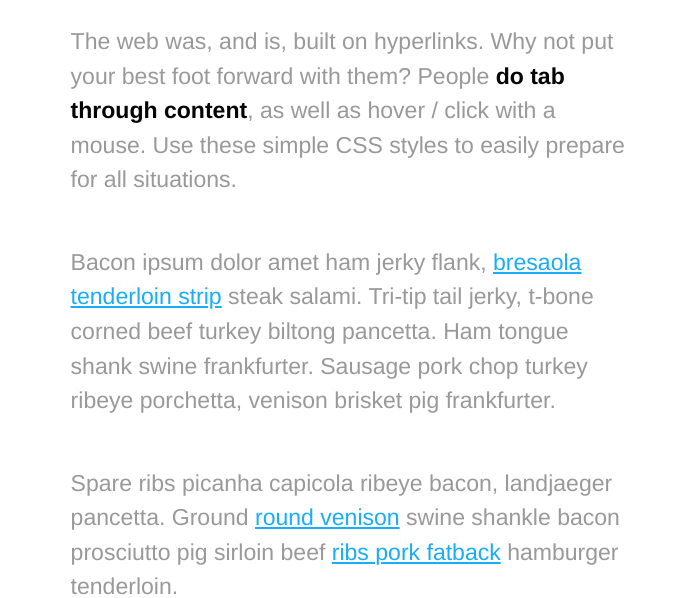
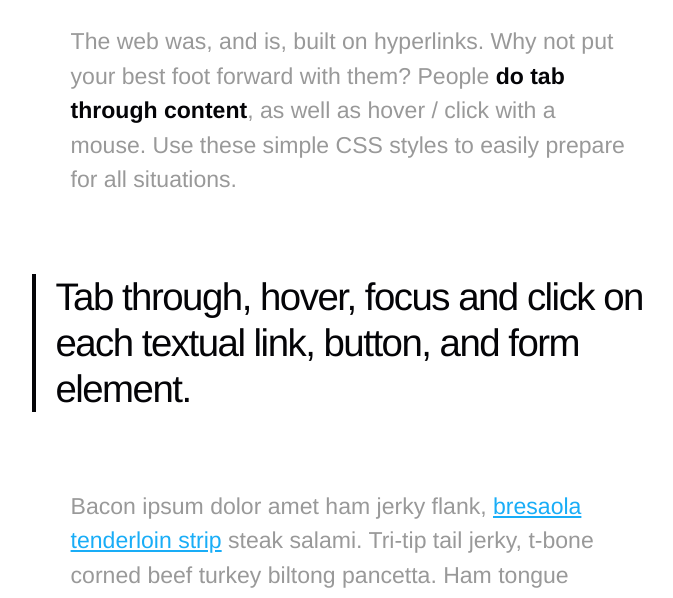
Before and after one commit to jefffis/interactible, a website: page index.html in a window 1280 px wide. Shown: the part 574-1172 px from the top of the page, without its empty margins (291-964 px from the left). Drawn offline with Linux system fonts and the light colour scheme.

Commit message:
Minor tweaks

```diff
--- a/index.html
+++ b/index.html
@@ -39,6 +39,9 @@
 			<p>
 				The web was, and is, built on hyperlinks. Why not put your best foot forward with them? People <strong>do tab through content</strong>, as well as hover / click with a mouse. Use these simple CSS styles to easily prepare for all situations.
 			</p>
+			<h4>
+				Tab through, hover, focus and click on each textual link, button, and form element.
+			</h4>
 			<p>
 				Bacon ipsum dolor amet ham jerky flank, <a href="##">bresaola tenderloin strip</a> steak salami. Tri-tip tail jerky, t-bone corned beef turkey biltong pancetta. Ham tongue shank swine frankfurter. Sausage pork chop turkey ribeye porchetta, venison brisket pig frankfurter.
 			</p>
--- a/stylesheets/sass/btn.scss
+++ b/stylesheets/sass/btn.scss
@@ -32,7 +32,7 @@
 	&.active {
 		box-shadow: none;
 		&:before {
-			background: url(http://www.loadinfo.net/images/preview/121_cycle_twentynine_24.gif?1384388177) no-repeat center center;
+			background: url(../images/lodr.gif) no-repeat center center;
 			border-radius: 100%;
 			box-shadow: 0 0 0 1px $dgrey;
 			content: "";
--- a/stylesheets/sass/simple-layout.scss
+++ b/stylesheets/sass/simple-layout.scss
@@ -71,6 +71,15 @@ h3 {
     letter-spacing: -2px;
     line-height: 1;
     margin: 0 0 1.5rem;
+}
+h4 {
+    border-left: .25rem solid currentColor;
+    font-size: 1.5rem;
+    font-weight: normal;
+    letter-spacing: -.5px;
+    line-height: 1.2;
+    margin: 4rem 0;
+    padding-left: 1rem;
 }
 p {
     color: #999;
@@ -162,8 +171,19 @@ input {
     h3 {
         font-size: 3rem;
     }
+    h4 {
+        font-size: 2rem;
+        letter-spacing: -1.5px;
+    }
     .cls {
         display: inline-block;
         margin: 0 0 0 1rem;
     }
 }
+
+@media screen and (min-width: 55rem){
+    h4 {
+        margin-left: -2rem;
+        margin-right: -2rem;
+    }
+}
```
Also changed, not shown: stylesheets/interactibles.css, stylesheets/interactibles.min.css.
